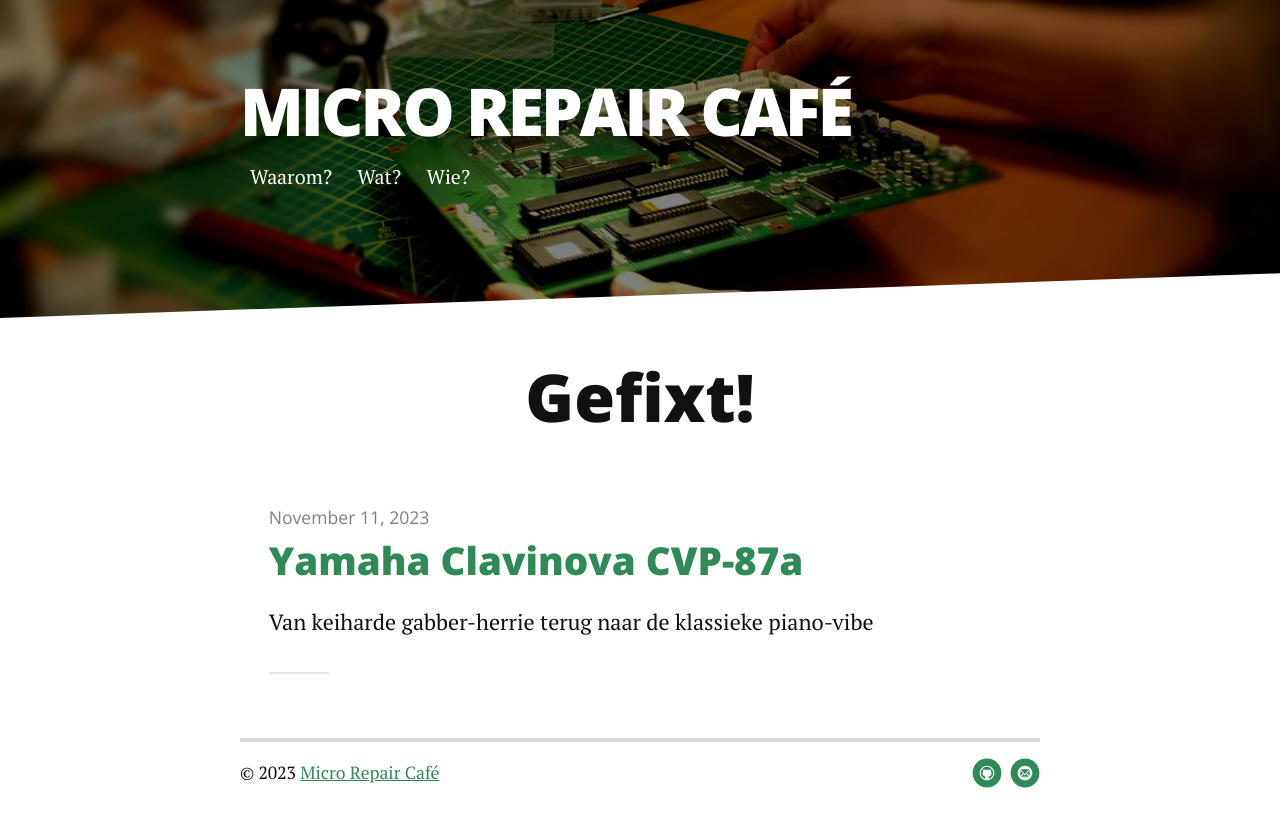
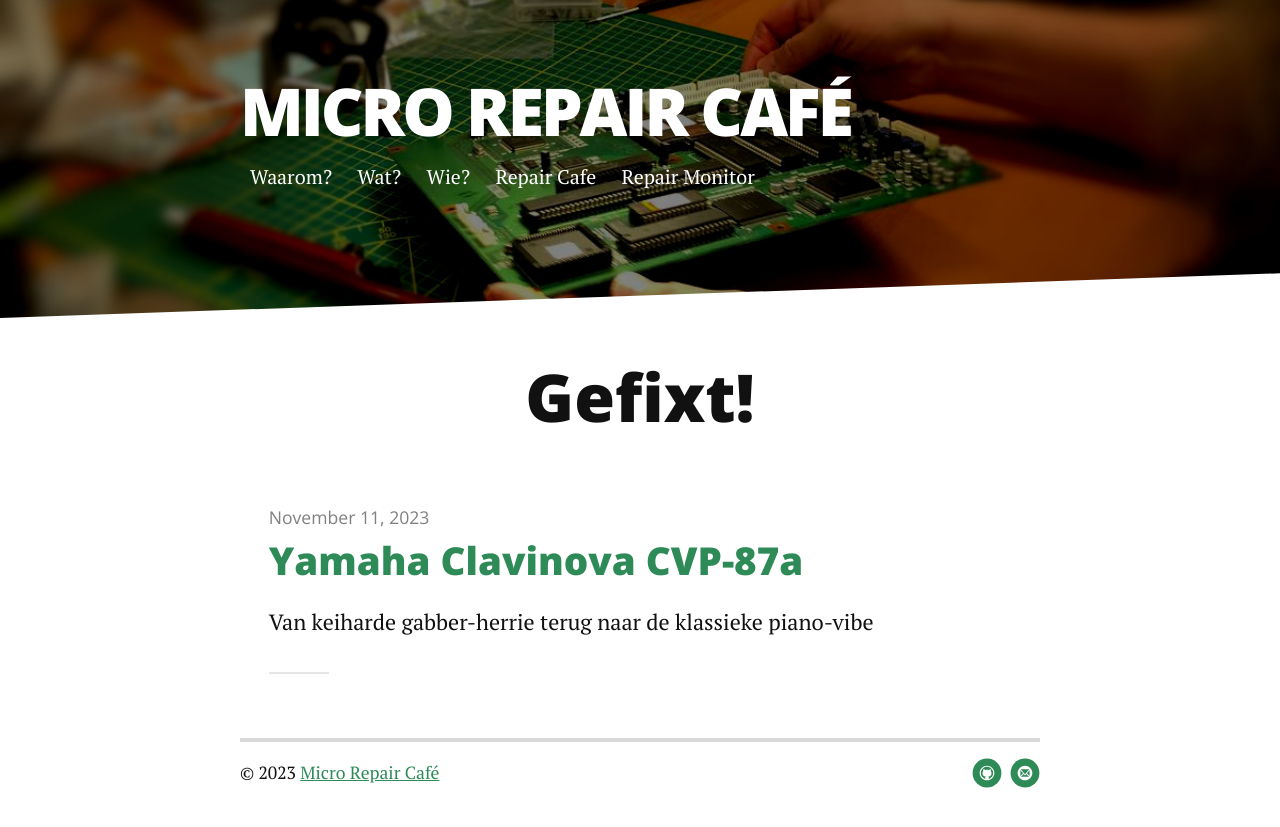
Before and after one commit to microrepaircafe/.nl, a Jekyll site: the page built from index.html, in a window 1280 px wide. Shown: the top 827 px of the page. Built offline with Jekyll 4.4.1, drawn with Linux system fonts in a browser that asks for light colours; nearby versions of some CDN libraries; the list of posts is cut into pages by our own code.

Commit message:
Update header.html

```diff
--- a/_includes/header.html
+++ b/_includes/header.html
@@ -8,6 +8,8 @@
                     <a href="{{ link.url | relative_url }}">{{ link.title }}</a>
                 </li>
                 {%- endfor -%}
+                <li><a href="https://www.repaircafe.org/cafe/micro-repair-cafe-delft/" target="_blank">Repair Cafe</a></li>
+                <li><a href="https://dashboard.repairmonitor.org/" target="_blank">Repair Monitor</a></li>
             </ul>
         </nav>
     </div>
```
Lines whose indentation alone changed are shown as unchanged.
